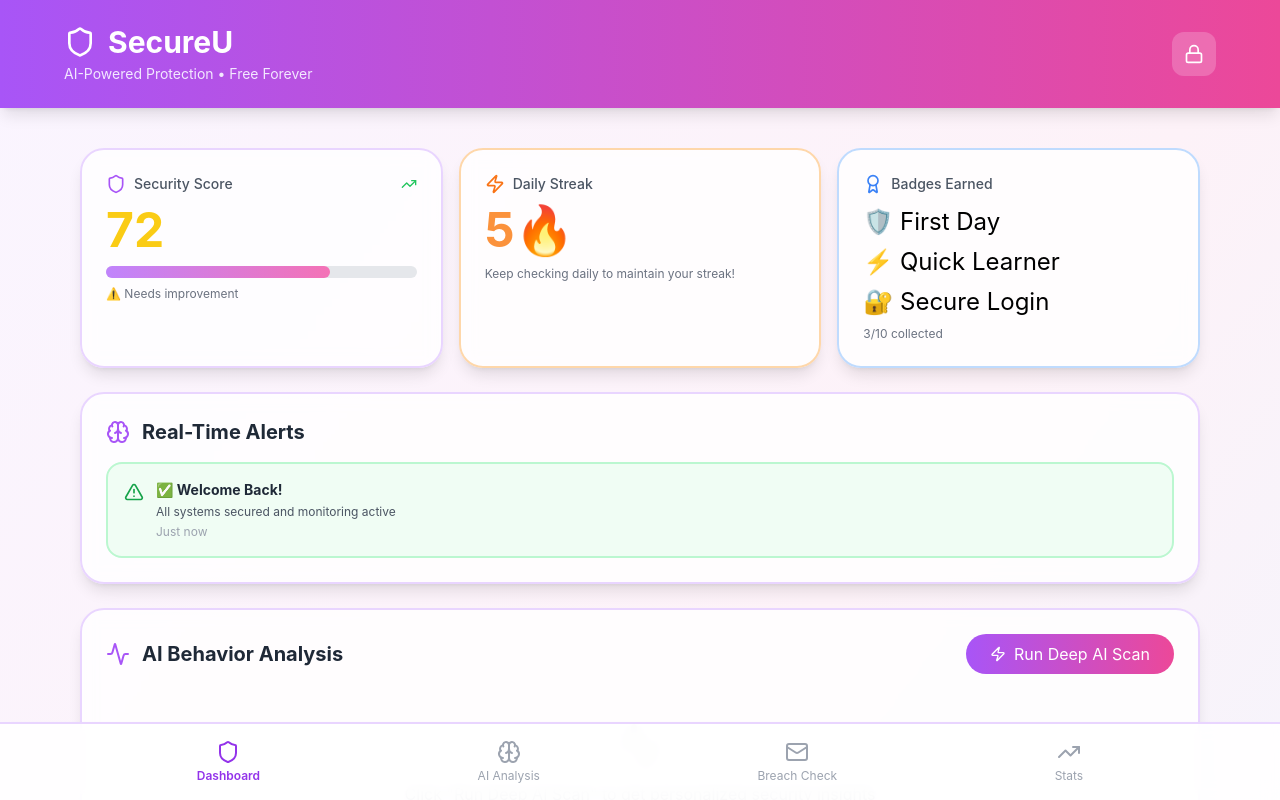
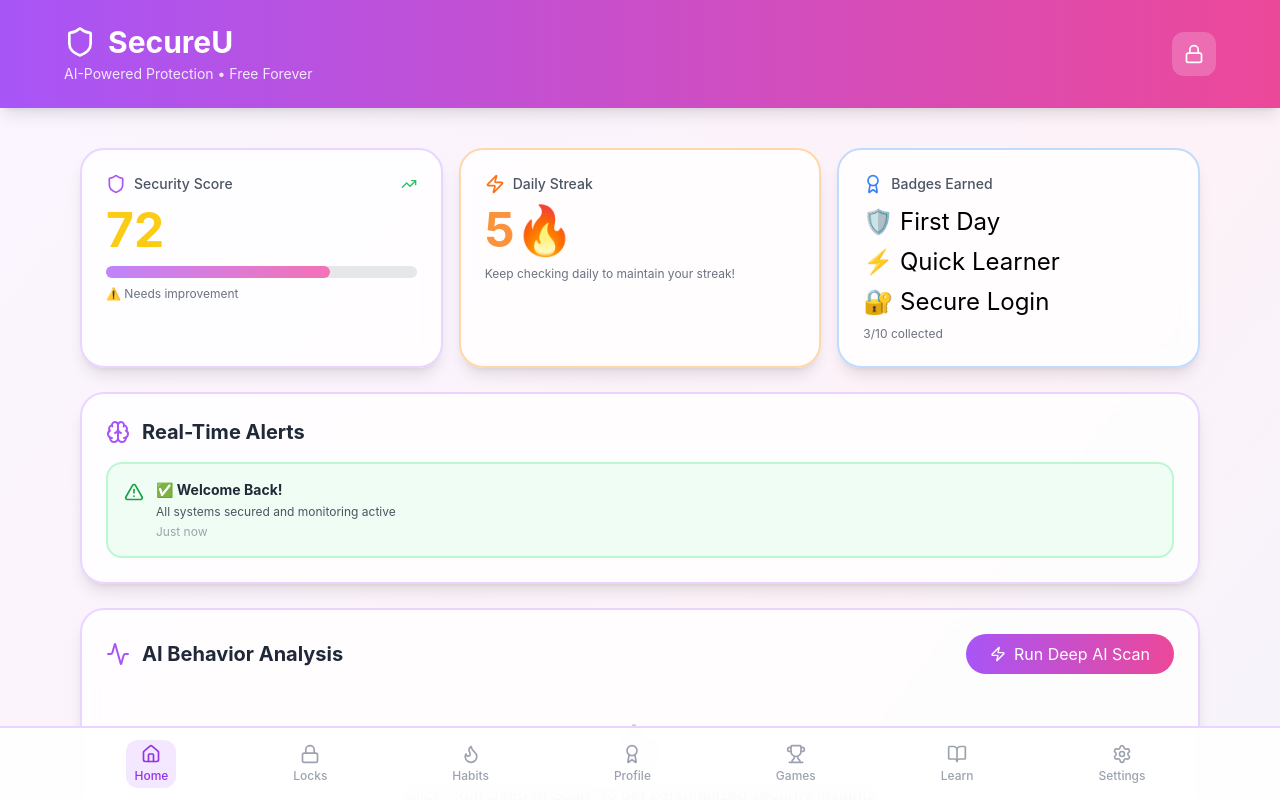
Before and after one commit to Bindhusree56/locksyra-app, a React (Create React App) app: page / in a window 1280 px wide. Both pictures are taken after a click on the button "Unlock with Biometrics". Shown: the top 800 px of the page. Built offline with nearby package versions, Linux system fonts and the light colour scheme.

Commit message:
feat: integrate Part 3 components with extended navigation

```diff
--- a/src/App.js
+++ b/src/App.js
@@ -8,6 +8,15 @@ import { Header, BottomNav, SecurityTip } from './components/layout/LayoutCompon
 import BehaviorAnalyzer, { authenticateBiometric } from './components/analysis/BehaviorAnalyzer';
 import BreachMonitor from './components/breach/BreachMonitor';
 import { initialApps, initialBadges, initialNotification } from './utils/mockData';
+
+// PART 3 IMPORTS
+import AppLockingSystem from './components/locking/AppLockingSystem';
+import HabitTracker from './components/habits/HabitTracker';
+import SecurityProfile from './components/profile/SecurityProfile';
+import GamificationHub from './components/gamification/GamificationHub';
+import SettingsPanel from './components/settings/SettingsPanel';
+import EducationCenter from './components/education/EducationCenter';
+import { Shield, Lock, Flame, Award, Trophy, BookOpen, Settings, Home } from 'lucide-react';
 
 const SecurityToolkit = () => {
   const [isAuthenticated, setIsAuthenticated] = useState(false);
@@ -22,6 +31,32 @@ const SecurityToolkit = () => {
   const [notifications, setNotifications] = useState([]);
   const [behaviorAnalyzer] = useState(new BehaviorAnalyzer());
   const [currentScreen, setCurrentScreen] = useState('dashboard');
+
+  // PART 3 STATE
+  const [lockedApps, setLockedApps] = useState({});
+  const [user] = useState({
+    name: 'Student User',
+    email: 'student@university.edu',
+    level: 11,
+    score: 85,
+    streak: 7,
+    badges: 12,
+    scansCompleted: 34
+  });
+  const [settings, setSettings] = useState({
+    securityAlerts: true,
+    dailyReminders: true,
+    breachNotifs: true,
+    theme: 'purple',
+    securityLevel: 'balanced',
+    scanFrequency: 'daily'
+  });
+  const [userPoints] = useState(1050);
+  const [challenges] = useState([
+    { title: 'Lock 5 Apps', description: 'Secure your most used apps', progress: 80, points: 50, icon: '🔒' },
+    { title: 'Weekly Breach Check', description: 'Check for breaches 7 days in a row', progress: 60, points: 100, icon: '🔍' },
+    { title: 'Password Perfectionist', description: 'Update 3 weak passwords', progress: 33, points: 75, icon: '🔐' }
+  ]);
 
   // Behavior monitoring effect
   useEffect(() => {
@@ -144,6 +179,23 @@ Keep it encouraging and student-friendly! 🎓`
     setAnalyzing(false);
   };
 
+  // PART 3 HANDLERS
+  const handleAppLockToggle = (appId) => {
+    setLockedApps(prev => ({...prev, [appId]: !prev[appId]}));
+  };
+
+  const handleUnlockApp = (appId) => {
+    setLockedApps(prev => ({...prev, [appId]: false}));
+  };
+
+  const handleHabitComplete = (habitId) => {
+    console.log('Habit completed:', habitId);
+  };
+
+  const handleSettingChange = (key, value) => {
+    setSettings(prev => ({...prev, [key]: value}));
+  };
+
   if (!isAuthenticated) {
     return (
       <BiometricAuth
@@ -154,7 +206,7 @@ Keep it encouraging and student-friendly! 🎓`
     );
   }
 
-  // Render content based on screen, but ALWAYS show Header and BottomNav
+  // Render content based on screen
   const renderContent = () => {
     switch (currentScreen) {
       case 'breach':
@@ -182,6 +234,25 @@ Keep it encouraging and student-friendly! 🎓`
           </div>
         );
 
+      // PART 3 SCREENS
+      case 'locks':
+        return <AppLockingSystem apps={apps} onAppLockToggle={handleAppLockToggle} onUnlockApp={handleUnlockApp} lockedApps={lockedApps} />;
+
+      case 'habits':
+        return <HabitTracker habits={[]} onHabitComplete={handleHabitComplete} streak={user.streak} />;
+
+      case 'profile':
+        return <SecurityProfile user={user} />;
+
+      case 'games':
+        return <GamificationHub userLevel={user.level} userPoints={userPoints} challenges={challenges} />;
+
+      case 'learn':
+        return <EducationCenter />;
+
+      case 'settingsPanel':
+        return <SettingsPanel settings={settings} onSettingChange={handleSettingChange} />;
+
       default: // dashboard
         return (
           <div className="max-w-6xl mx-auto p-4 space-y-6 mt-6">
@@ -208,17 +279,48 @@ Keep it encouraging and student-friendly! 🎓`
     }
   };
 
+  // Extended bottom nav with Part 3 items
+  const navItems = [
+    { id: 'dashboard', icon: Home, label: 'Home' },
+    { id: 'locks', icon: Lock, label: 'Locks' },
+    { id: 'habits', icon: Flame, label: 'Habits' },
+    { id: 'profile', icon: Award, label: 'Profile' },
+    { id: 'games', icon: Trophy, label: 'Games' },
+    { id: 'learn', icon: BookOpen, label: 'Learn' },
+    { id: 'settingsPanel', icon: Settings, label: 'Settings' }
+  ];
+
   return (
     <div className="min-h-screen bg-gradient-to-br from-purple-50 via-pink-50 to-blue-50 pb-24">
       <Header onLogout={() => setIsAuthenticated(false)} />
 
       {renderContent()}
 
-      {/* ALWAYS RENDER BOTTOM NAV - This is the fix! */}
-      <BottomNav
-        currentScreen={currentScreen}
-        onScreenChange={setCurrentScreen}
-      />
+      {/* Extended Bottom Nav */}
+      <div className="fixed bottom-0 left-0 right-0 bg-white/90 backdrop-blur border-t-2 border-purple-200 shadow-lg">
+        <div className="max-w-6xl mx-auto px-2 py-3">
+          <div className="flex items-center justify-around">
+            {navItems.map(item => {
+              const Icon = item.icon;
+              const isActive = currentScreen === item.id;
+              return (
+                <button
+                  key={item.id}
+                  onClick={() => setCurrentScreen(item.id)}
+                  className={`flex flex-col items-center gap-1 px-2 py-1 rounded-xl transition-all ${
+                    isActive
+                      ? 'bg-purple-100 text-purple-600'
+                      : 'text-gray-400 hover:text-gray-600'
+                  }`}
+                >
+                  <Icon className="w-5 h-5" />
+                  <span className="text-xs font-medium">{item.label}</span>
+                </button>
+              );
+            })}
+          </div>
+        </div>
+      </div>
     </div>
   );
 };
```
